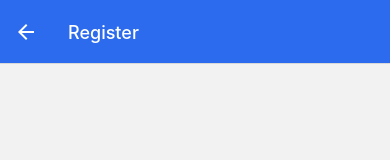
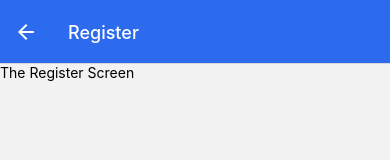
Before and after one commit to dylpark/Signal-Clone, a React Native app: screen /Register in a window 390 px wide. Shown: the top 160 px of the page. Built offline with nearby package versions, Linux system fonts and the light colour scheme.

Commit message:
Creating navigation link for RegisterScreen

```diff
--- a/screens/LoginScreen.js
+++ b/screens/LoginScreen.js
@@ -3,7 +3,7 @@ import { StyleSheet, Text, View, KeyboardAvoidingView } from "react-native";
 import { Button, Input, Image } from "react-native-elements";
 import { StatusBar } from "expo-status-bar";
 
-const LoginScreen = () => {
+const LoginScreen = ({ navigation }) => {
   const [email, setEmail] = useState("");
   const [password, setPassword] = useState("");
 
@@ -44,6 +44,7 @@ const LoginScreen = () => {
         containerStyle={styles.button}
         type="outline"
         title="Register"
+        onPress={() => navigation.navigate("Register")}
       ></Button>
       <View containerStyle={{ height: 100 }} />
     </KeyboardAvoidingView>
--- a/screens/RegisterScreen.js
+++ b/screens/RegisterScreen.js
@@ -1,10 +1,10 @@
 import { StyleSheet, Text, View } from "react-native";
 import React from "react";
 
-const RegisterScreen = () => {
+const RegisterScreen = ({ navigation }) => {
   return (
     <View>
-      <Text></Text>
+      <Text>The Register Screen</Text>
     </View>
   );
 };
```
